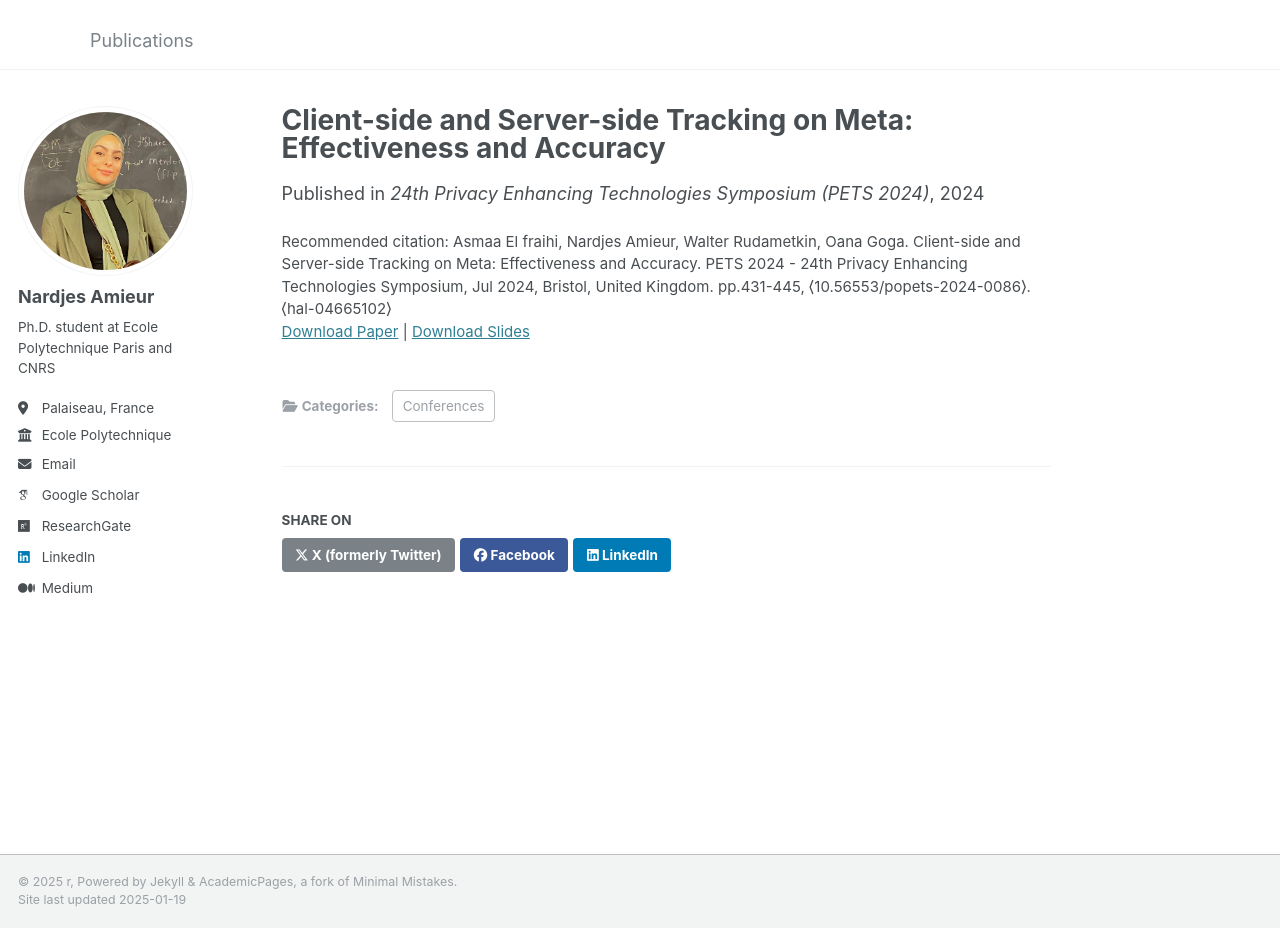
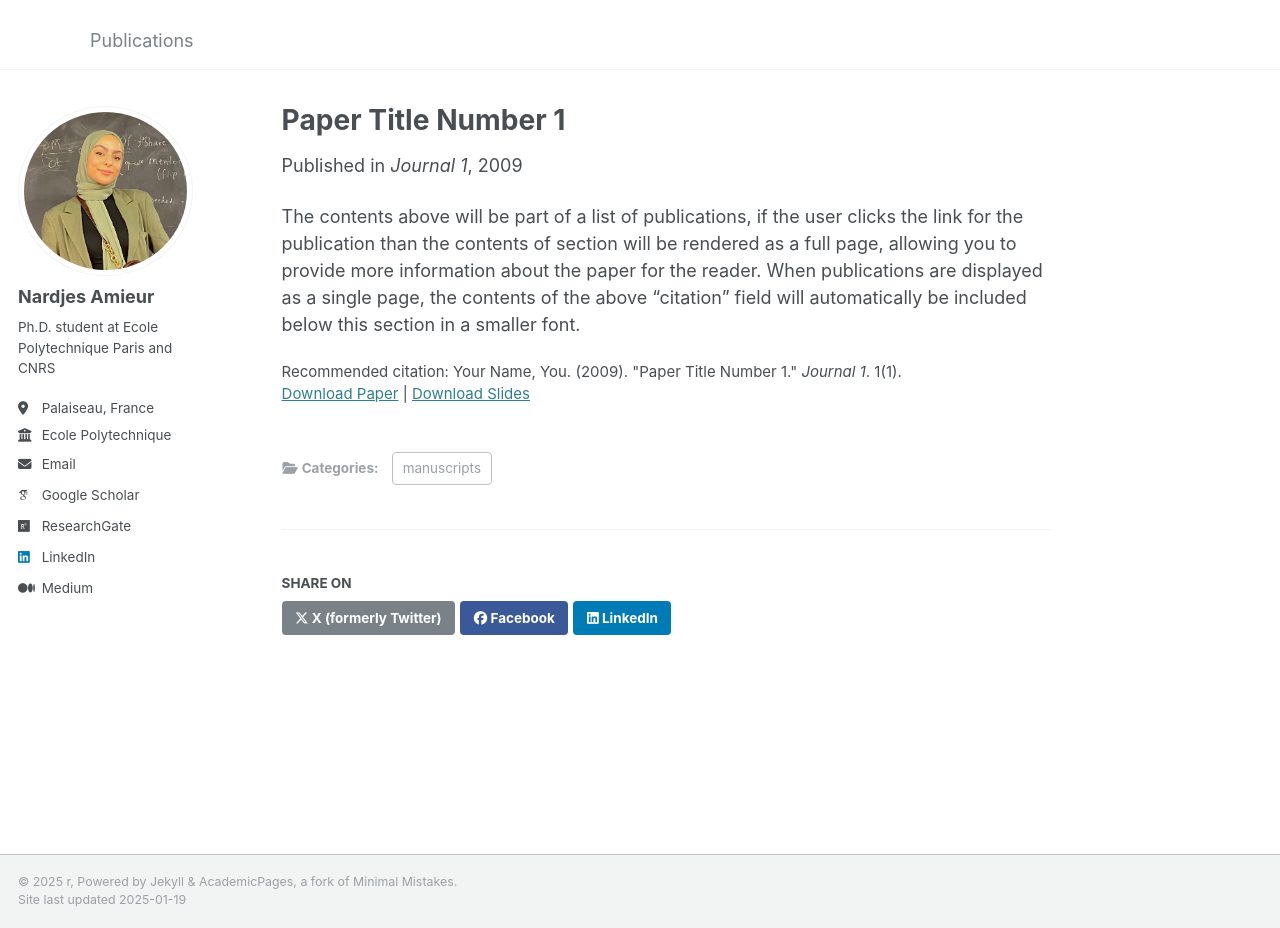
Before and after one commit to Nardjes-Am/Nardjes-Am.github.io, a Jekyll site: the page built from _publications/2009-10-01-paper-title-number-1.md, in a window 1280 px wide and 928 px high. Built offline with Jekyll 4.4.1, drawn with Linux system fonts in a browser that asks for light colours; some web fonts are replaced.

Commit message:
Add files via upload

```diff
--- a/_publications/2009-10-01-paper-title-number-1.md
+++ b/_publications/2009-10-01-paper-title-number-1.md
@@ -1,12 +1,14 @@
 ---
-title: "Client-side and Server-side Tracking on Meta: Effectiveness and Accuracy"
+title: "Paper Title Number 1"
 collection: publications
-category: Conferences
+category: manuscripts
 permalink: /publication/2009-10-01-paper-title-number-1
-excerpt: 'Winner of The Andreas Pfitzmann Best Student Paper Award..'
-date:  Jul 2024, Bristol, United Kingdom.
-venue: '24th Privacy Enhancing Technologies Symposium (PETS 2024)'
-slidesurl: ''
-paperurl: 'https://hal.science/hal-04665102v1/file/popets-2024-0086.pdf'
-citation: 'Asmaa El fraihi, Nardjes Amieur, Walter Rudametkin, Oana Goga. Client-side and Server-side Tracking on Meta: Effectiveness and Accuracy. PETS 2024 - 24th Privacy Enhancing Technologies Symposium, Jul 2024, Bristol, United Kingdom. pp.431-445, ⟨10.56553/popets-2024-0086⟩. ⟨hal-04665102⟩'
+excerpt: 'This paper is about the number 1. The number 2 is left for future work.'
+date: 2009-10-01
+venue: 'Journal 1'
+slidesurl: 'http://academicpages.github.io/files/slides1.pdf'
+paperurl: 'http://academicpages.github.io/files/paper1.pdf'
+citation: 'Your Name, You. (2009). &quot;Paper Title Number 1.&quot; <i>Journal 1</i>. 1(1).'
 ---
+
+The contents above will be part of a list of publications, if the user clicks the link for the publication than the contents of section will be rendered as a full page, allowing you to provide more information about the paper for the reader. When publications are displayed as a single page, the contents of the above "citation" field will automatically be included below this section in a smaller font.
```
